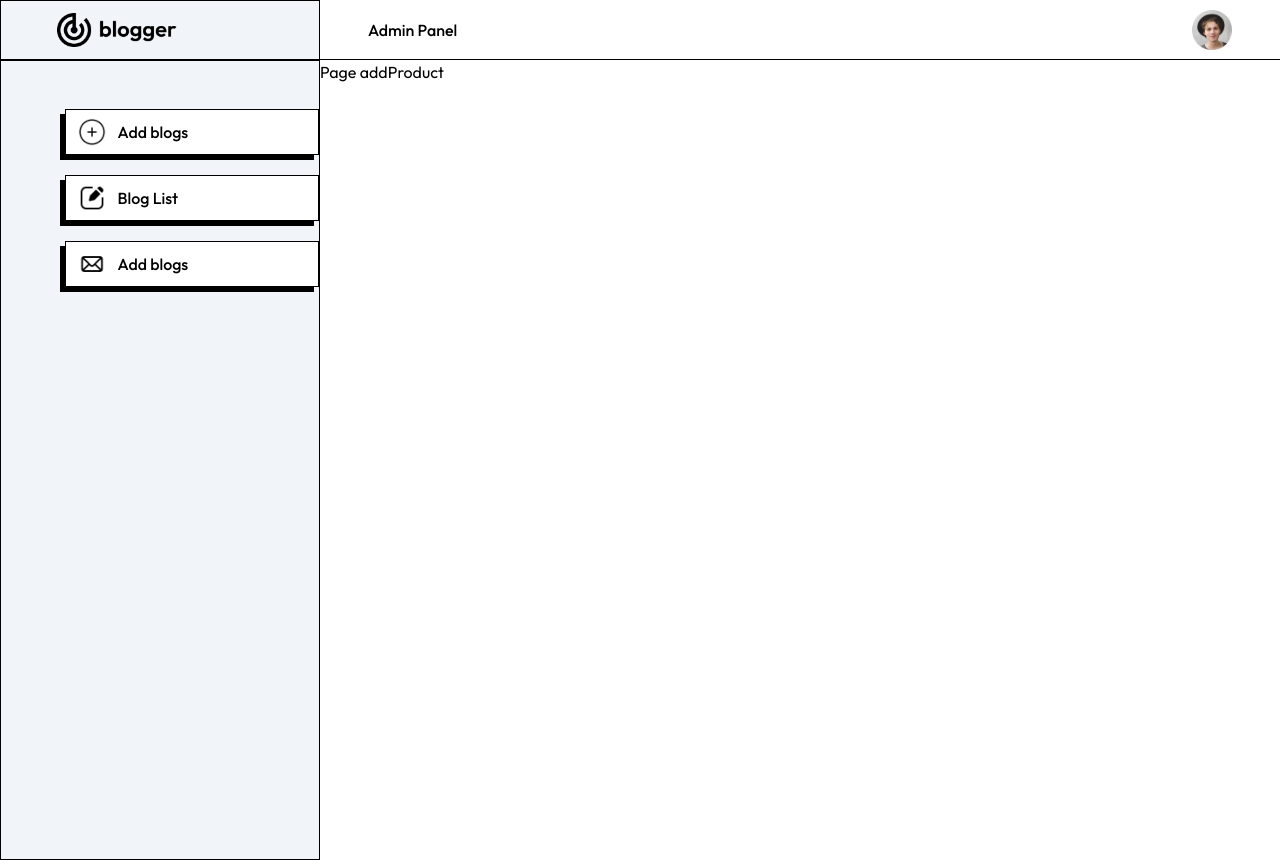
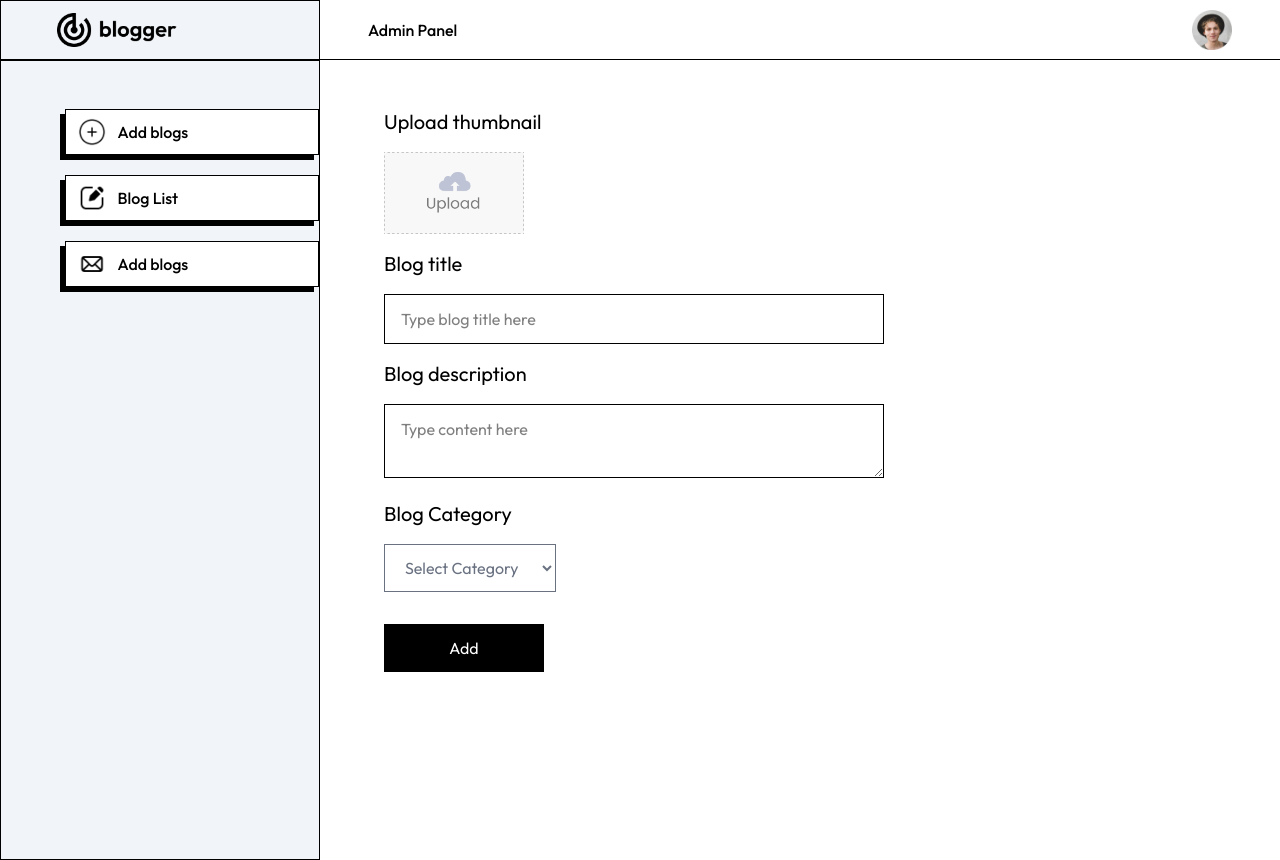
Before and after one commit to hemapriyavk/Full-stack-blog-application-using-Next.js, a Next.js app: page /admin/addProduct in a window 1280 px wide. Built offline with nearby package versions, Linux system fonts and the light colour scheme.

Commit message:
created add blogs page

```diff
--- a/app/admin/addProduct/page.jsx
+++ b/app/admin/addProduct/page.jsx
@@ -1,9 +1,75 @@
 'use client'
-import React from 'react'
+import axios from 'axios';
+import Image from 'next/image'
+import React, { useState } from 'react';
+import { toast } from 'react-toastify';
+import { assets } from '@/Assets/assets'
 
 const Page = () => {
+  const [image, setImage] = useState(false);
+  const [data, setData] = useState({
+    title: '',
+    description: '',
+    category: '',
+    author: 'HP Blogger',
+    authorImg: '/user_profile_icon.png'
+  });
+
+  const onChangeHandler = (e) => {
+    const {name, value} = e?.target;
+    setData({...data, [name]: value});
+  }
+
+  const onSubmitHandler = async (e) => {
+    e.preventDefault();
+    const formData = new FormData();
+    formData.append('title', data?.title);
+    formData.append('description', data?.description);
+    formData.append('category', data?.category);
+    formData.append('author', data?.author);
+    formData.append('author_img', data?.authorImg);
+    formData.append('image', image);
+
+    const response = await axios.post('/api/blog', formData);
+    if(response?.data?.success){
+      toast.success(response?.data?.msg);
+      setData({
+        title: '',
+        description: '',
+        category: '',
+        author: 'HP Blogger',
+        authorImg: '/user_profile_icon.png'
+      });
+      setImage(false);
+    } else {
+      toast.error("Error");
+    }
+  }
+
   return (
-    <div>Page addProduct</div>
+    <>
+    <form className='pt-5 px-5 sm:pt-12 sm:pl-16' onSubmit={onSubmitHandler}>
+      <p className='text-xl'> Upload thumbnail</p>
+      <label htmlFor='image'><Image className='mt-4' src={ !image ? assets?.upload_area : URL.createObjectURL(image)} width={140} height={70} alt='image-upload-area' /></label>
+      <input onChange={(e)=> setImage(e.target.files[0])} type='file' id='image' hidden required />
+
+      <p className='text-xl mt-4'>Blog title</p>
+      <input type='text' placeholder='Type blog title here' required name='title' value={data?.title} onChange={onChangeHandler} className='w-full sm:w-[500px] mt-4 px-4 py-3 border' />
+
+      <p className='text-xl mt-4'>Blog description</p>
+      <textarea type='text' placeholder='Type content here' required name = 'description' value={data?.description} onChange={onChangeHandler} className='w-full sm:w-[500px] mt-4 px-4 py-3 border' />
+
+      <p className='text-xl mt-4'>Blog Category</p>
+      <select name='category' className='w-43 mt-4 px-4 py-3 border text-gray-500' value={data?.category} onChange={onChangeHandler}>
+        <option value = ''>Select Category</option>
+        <option value='startup'>Startup</option>
+        <option value='technology'>Technology</option>
+        <option value='lifeStyle'>Lifestyle</option>
+      </select>
+      <br />
+      <button type='submit' className='mt-8 w-40 h-12 bg-black text-white'>Add</button>
+    </form>
+    </>
   )
 }
 
--- a/app/admin/layout.jsx
+++ b/app/admin/layout.jsx
@@ -1,11 +1,14 @@
+import { ToastContainer } from "react-toastify";
+import Image from "next/image";
 import { assets } from "@/Assets/assets";
 import Sidebar from "@/Components/AdminComponents/Sidebar";
-import Image from "next/image";
+import 'react-toastify/dist/ReactToastify.css';
 
 export default function Layout({ children }) {
   return (
     <>
       <div className="flex">
+        <ToastContainer theme="dark" />
         <Sidebar />
         <div className="flex flex-col w-full">
             <div className="flex items-center justify-between w-full py-3 max-h-[60px] px-12 border-b border-black">
--- a/app/api/blog/route.js
+++ b/app/api/blog/route.js
@@ -10,10 +10,11 @@
 loadDB();
 
 export async function GET(request){
-    console.log('Blog GET Hit');
-    return NextResponse.json({msg: "API working"})
+    const blogs = await BlogModel.find({});
+    return NextResponse.json({blogs});
 }
 
+// add blogs
 export async function POST(request){
     const formData = await request.formData();
     const timeStamp = Date.now();
@@ -36,8 +37,5 @@
         author_img: `${formData.get('author_img')}`,
     }
     await BlogModel.create(blogData);
-
-    console.log('!!!!! imageURL', imgUrl, "Blog saved");
-
     return NextResponse.json({success: true, msg: "Blog Added"});
 }
```
Also changed, not shown: public/user_profile_icon.png (added).
